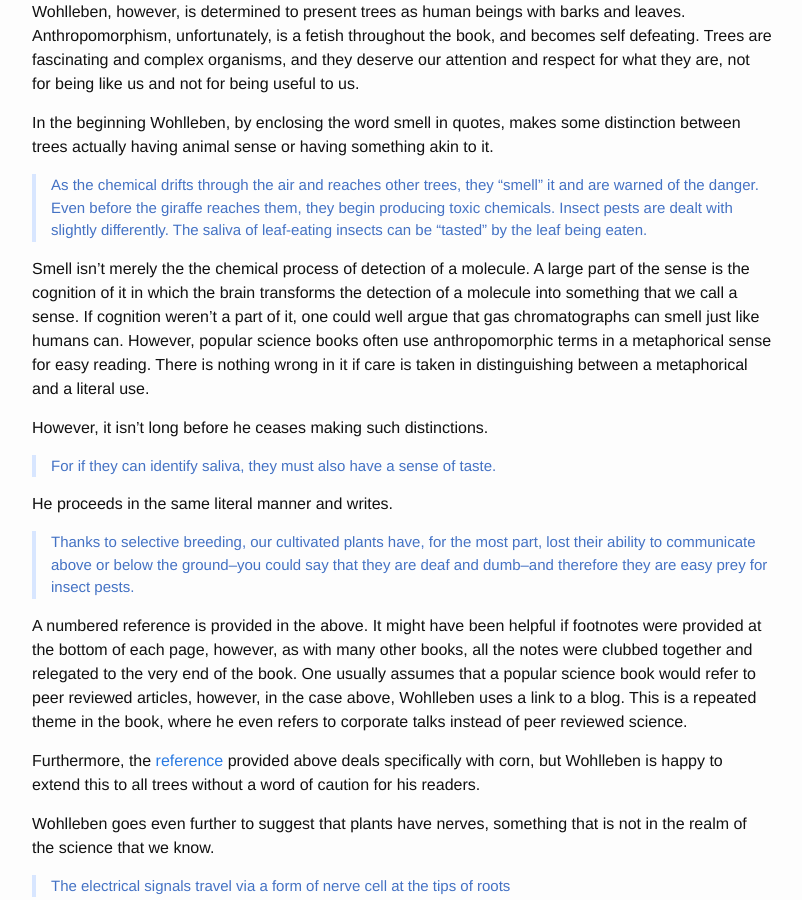
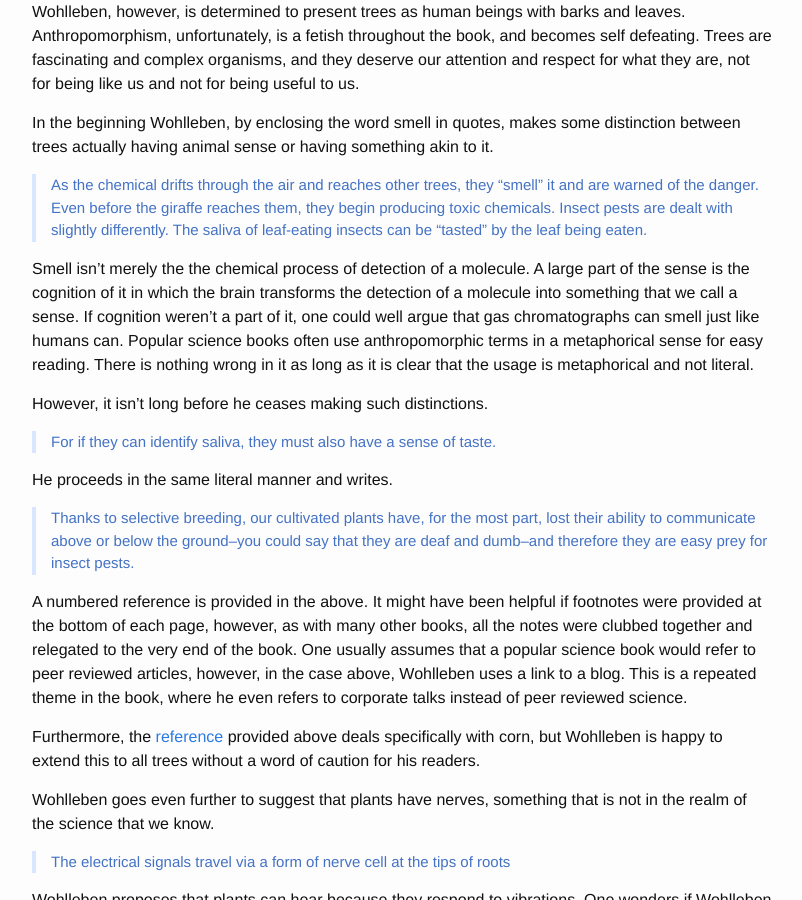
Before and after one commit to bhattacharjee/theodd.website, a Jekyll site: the page built from _posts/2019-05-12-The-Hidden-Life-Of-Trees-Pitfalls-Of-Anthropomorphism.markdown, in a window 1280 px wide and 900 px high, scrolled down 1024 px. Shown: the whole window, without its empty margins (238-1040 px from the left). Built offline with Jekyll 4.4.1, drawn with Linux system fonts in a browser that asks for light colours; comment, search, counter and statistics services are not loaded.

Commit message:
Some modification

```diff
--- a/_posts/2019-05-12-The-Hidden-Life-Of-Trees-Pitfalls-Of-Anthropomorphism.markdown
+++ b/_posts/2019-05-12-The-Hidden-Life-Of-Trees-Pitfalls-Of-Anthropomorphism.markdown
@@ -27,7 +27,7 @@ Wohlleben, however, is determined to present trees as human beings with barks an
 In the beginning Wohlleben, by enclosing the word smell in quotes, makes some distinction between trees actually having animal sense or having something akin to it.
 > As the chemical drifts through the air and reaches other trees, they "smell" it and are warned of the danger. Even before the giraffe reaches them, they begin producing toxic chemicals. Insect pests are dealt with slightly differently. The saliva of leaf-eating insects can be "tasted" by the leaf being eaten.
 
-Smell isn't merely the the chemical process of detection of a molecule. A large part of the sense is the cognition of it in which the brain transforms the detection of a molecule into something that we call a sense. If cognition weren't a part of it, one could well argue that gas chromatographs can smell just like humans can. However, popular science books often use anthropomorphic terms in a metaphorical sense for easy reading. There is nothing wrong in it if care is taken in distinguishing between a metaphorical and a literal use.
+Smell isn't merely the the chemical process of detection of a molecule. A large part of the sense is the cognition of it in which the brain transforms the detection of a molecule into something that we call a sense. If cognition weren't a part of it, one could well argue that gas chromatographs can smell just like humans can. Popular science books often use anthropomorphic terms in a metaphorical sense for easy reading. There is nothing wrong in it as long as it is clear that the usage is metaphorical and not literal.
 
 However, it isn't long before he ceases making such distinctions.
 > For if they can identify saliva, they must also have a sense of taste.
```
